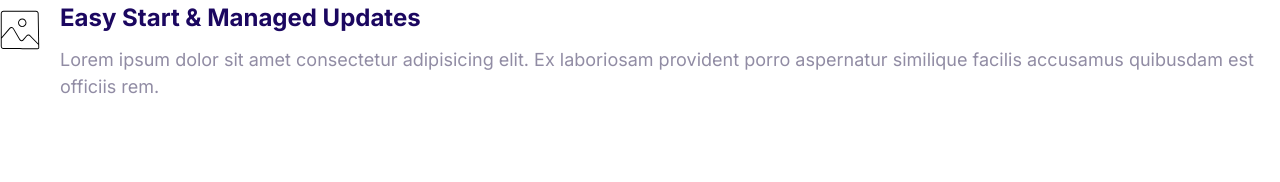
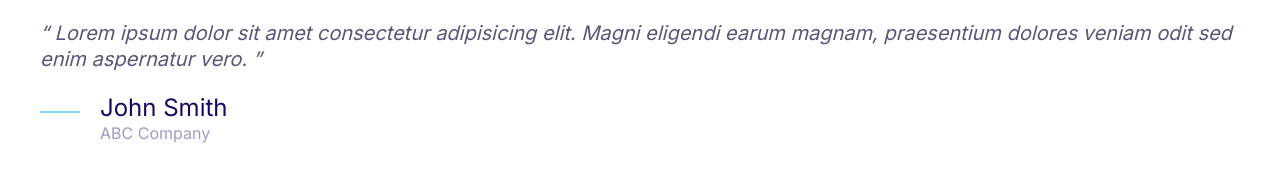
Before and after one commit to Nikitakal/moshify, a plain HTML site: page index.html in a window 1280 px wide. Drawn offline with Linux system fonts and the light colour scheme.

Commit message:
Created quote component using media component

```diff
--- a/css/styles.css
+++ b/css/styles.css
@@ -8,6 +8,7 @@ html {
   --color-accent: #ff3400;
   --color-headings: #1b0760;
   --color-body: #918ca4;
+  --color-body-darker: #5c5577;
   --color-borders: #ccc;
   --border-radius: 30px;
 }
@@ -313,3 +314,43 @@ a {
 .media__image {
   margin-top: 1rem;
 }
+/* Quotes */
+.quote {
+  font-size: 3rem;
+  font-style: italic;
+  color: var(--color-body-darker);
+  line-height: 1.3;
+}
+.quote__text::before {
+  content: open-quote;
+}
+.quote__text::after {
+  content: close-quote;
+}
+.quote__author {
+  font-size: 3rem;
+  font-weight: 500;
+  font-style: normal;
+  margin-bottom: 0;
+}
+.quote__company {
+  color: var(--color-headings);
+  opacity: 0.4;
+  font-size: 2rem;
+  font-style: normal;
+}
+.quote__line {
+  position: relative;
+  bottom: 10px;
+}
+@media screen and (min-width: 1024px) {
+  .quote {
+    font-size: 2rem;
+  }
+  .quote__author {
+    font-size: 2.4rem;
+  }
+  .quote__company {
+    font-size: 1.6rem;
+  }
+}
--- a/index.html
+++ b/index.html
@@ -15,20 +15,24 @@
     <title>Moshify</title>
   </head>
   <body>
+    <blockquote class="quote">
+      <p class="quote__text">
+        Lorem ipsum dolor sit amet consectetur adipisicing elit. Magni eligendi
+        earum magnam, praesentium dolores veniam odit sed enim aspernatur vero.
+      </p>
+      <footer>
         <div class="media">
           <div class="media__image">
-        <svg class="icon icon--primary">
-          <use xlink:href="images/sprite.svg#snap"></use>
+            <svg class="icon icon--primary quote__line">
+              <use xlink:href="images/sprite.svg#line"></use>
             </svg>
           </div>
           <div class="media__body">
-        <h3 class="media__title">Easy Start & Managed Updates</h3>
-        <p>
-          Lorem ipsum dolor sit amet consectetur adipisicing elit. Ex laboriosam
-          provident porro aspernatur similique facilis accusamus quibusdam est
-          officiis rem.
-        </p>
+            <h3 class="media__title quote__author">John Smith</h3>
+            <p class="quote__company">ABC Company</p>
           </div>
         </div>
+      </footer>
+    </blockquote>
   </body>
 </html>
```
Also changed, not shown: css/components/quote.html (added, +19 -0 lines). Lines whose indentation alone changed are shown as unchanged.
